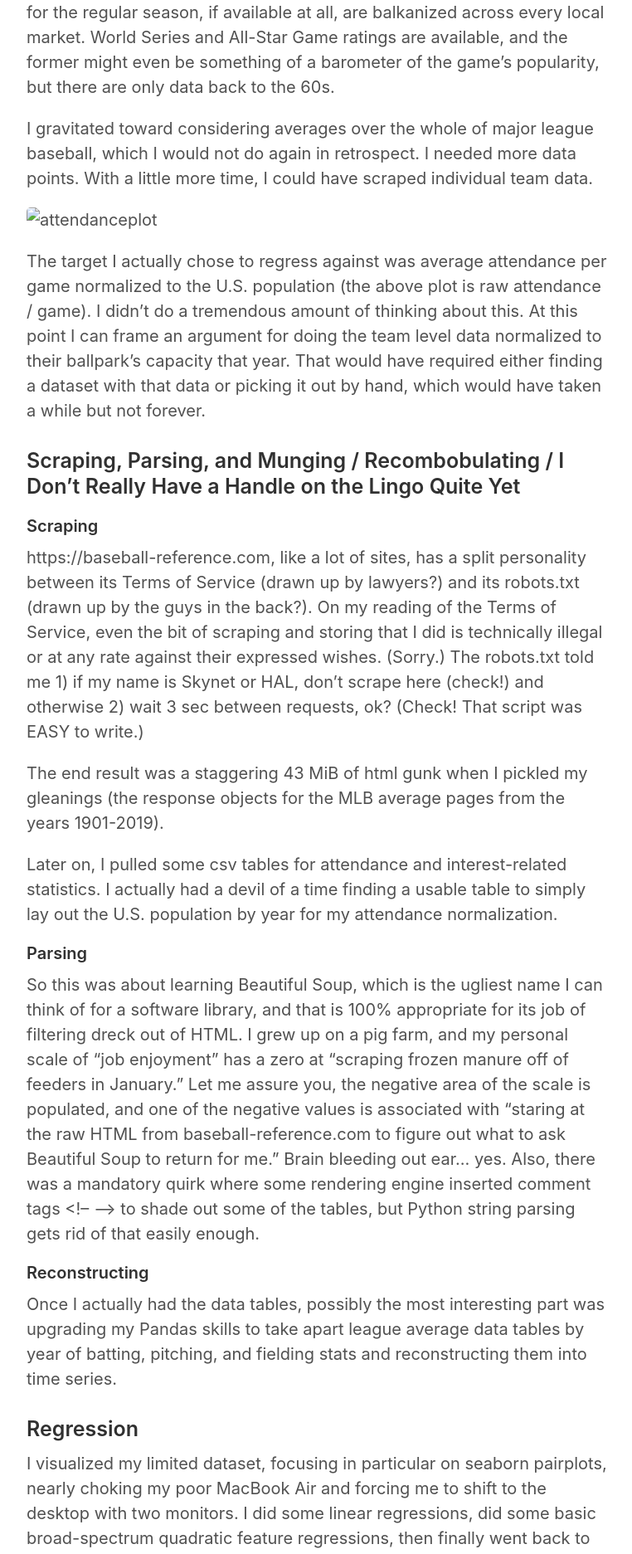
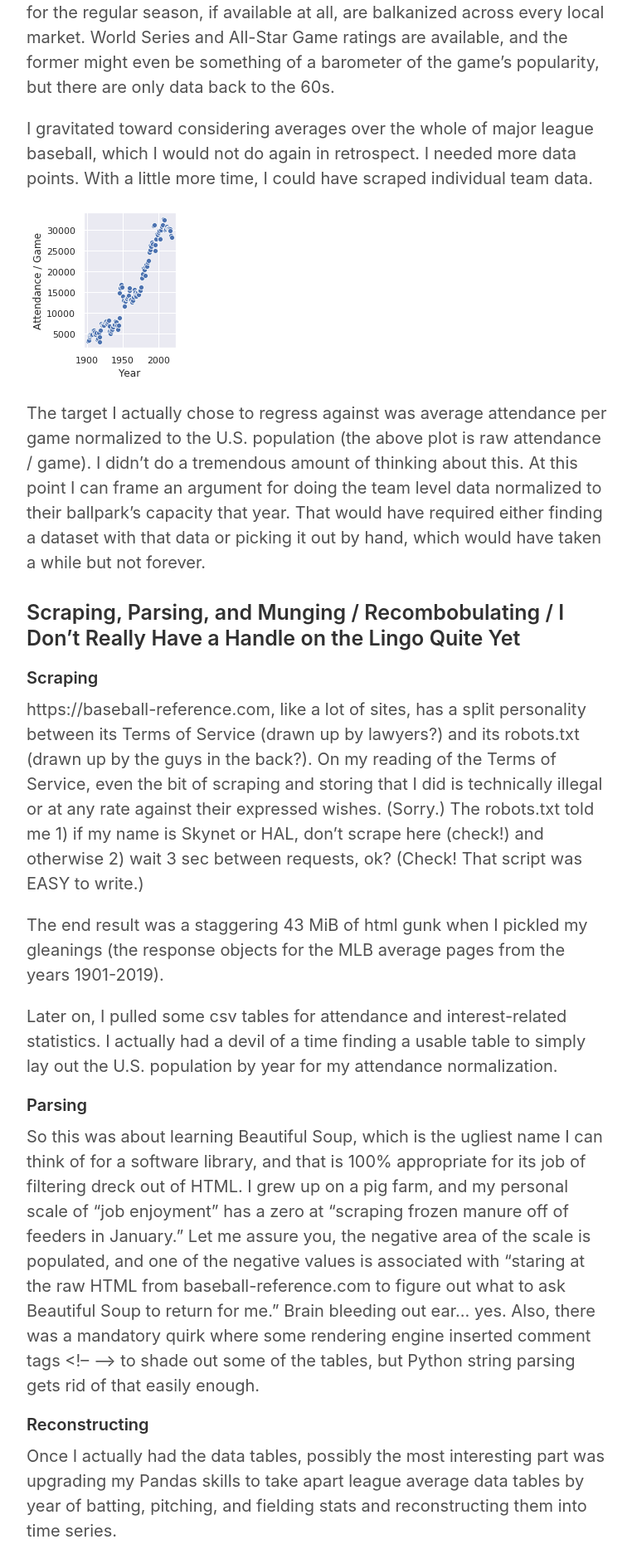
Before and after one commit to PAGiesting/PAGiesting.github.io, a Jekyll site: the page built from _posts/2020-04-20-Project-02.md, in a window 1280 px wide. Shown: the part 864-2737 px from the top of the page at 83% size, without its empty margins (258-1020 px from the left). Built offline with Jekyll 4.4.1, drawn with Linux system fonts in a browser that asks for light colours.

Commit message:
image work

```diff
--- a/_posts/2020-04-20-Project-02.md
+++ b/_posts/2020-04-20-Project-02.md
@@ -13,7 +13,7 @@ Trying to shape a problem and practice thinking in a business sense, I gravitate
 
 I gravitated toward considering averages over the whole of major league baseball, which I would not do again in retrospect. I needed more data points. With a little more time, I could have scraped individual team data.
 
-![attendanceplot](../images/P2-attendance.png)
+![attendanceplot](/images/P2-attendance.png)
 
 The target I actually chose to regress against was average attendance per game normalized to the U.S. population (the above plot is raw attendance / game). I didn't do a tremendous amount of thinking about this. At this point I can frame an argument for doing the team level data normalized to their ballpark's capacity that year. That would have required either finding a dataset with that data or picking it out by hand, which would have taken a while but not forever.
 
@@ -47,13 +47,13 @@ Everything else is served with an abundance of salt, for the reasons I just disc
 
 First, as I am told MLB has in fact finally chosen to address, the data does suggest that while people have a certain amount of patience for pitching changes, they might be tired of them:
 
-![attendanceplot](../images/P2-pitchers-used.png)
+![attendanceplot](/images/P2-pitchers-used.png)
 
 Pitchers used is another statistic that has tracked upward for the entire modern history of the game, so those data points at the right are the recent ones.
 
 Second, people might be tired of waiting through endless plate appearances for one of the Three True Outcomes (strikeout, walk, home run):
 
-![attendanceplot](../images/P2-SO-HR.png)
+![attendanceplot](/images/P2-SO-HR.png)
 
 A quadratic term in either SO or pitchers used goes nicely into a regression model over the data. Its negative coefficient explains the appearance of a peak in the dataset... it looks like an inverted parabola from precalculus class. Unfortunately, these features are so collinear that there's nothing to differentiate them.
 
```
